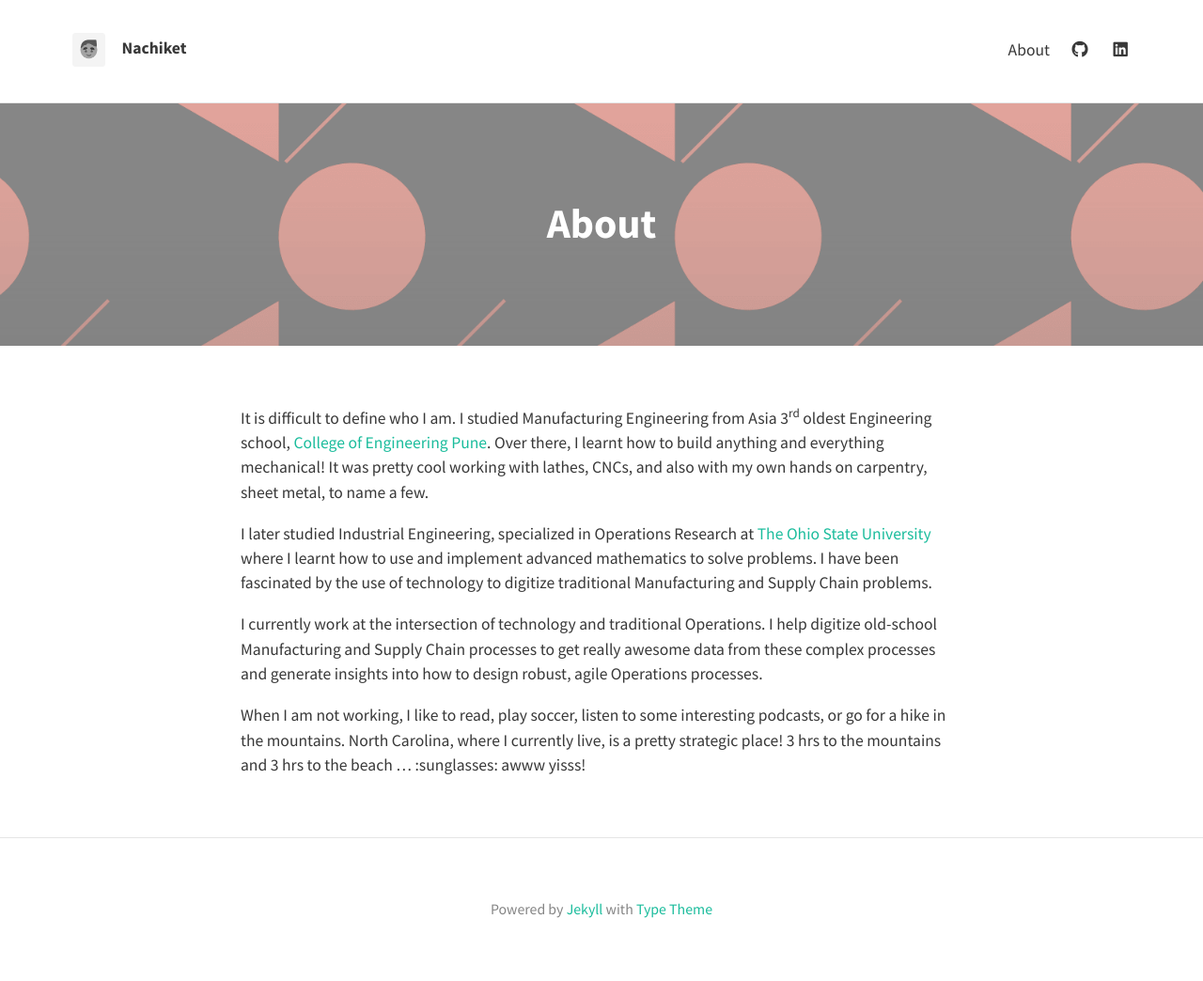
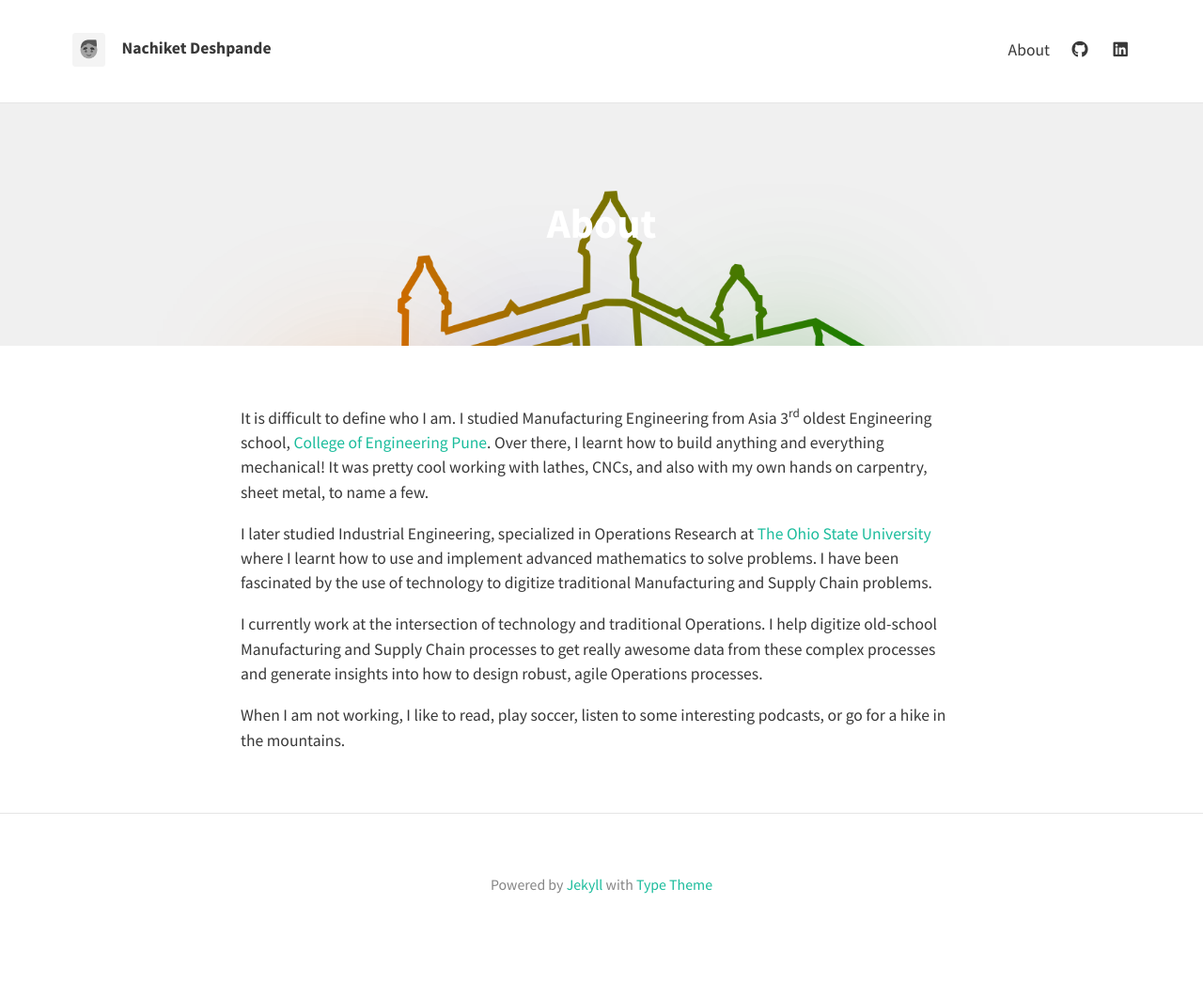
Before and after one commit to nachiketad/nachiketad.github.io, a Jekyll site: the page built from about.md, in a window 1280 px wide. Shown: the whole page at 94% size. Built offline with Jekyll 4.4.1, drawn with Linux system fonts in a browser that asks for light colours; nearby versions of some CDN libraries; after the commit the page ends 1018 px from its top, so only the background shows below that.

Commit message:
Added assets and tweaked it in config

```diff
--- a/_config.yml
+++ b/_config.yml
@@ -5,11 +5,11 @@ url: "https://nachiketad.github.io/"
 # THEME-SPECIFIC CONFIGURATION
 theme_settings:
   # Meta
-  title: Nachiket
+  title: Nachiket Deshpande
   avatar: assets/img/avatar.png
-  favicon: assets/favicon.ico
+  favicon: assets/img/iso1.png
   gravatar: # Email MD5 hash
-  description: "Nachiket Deshpande. Industrial Engineer, Supply Chain Management, Manufacturing, Data Science, Analytics, Program Management" # used by search engines
+  description: "Nachiket Deshpande. Industrial Engineer, Supply Chain Management, Manufacturing, Data Science, Analytics, Technical Program Management, Digital Supply Chain, Supply Chain Analytics, Industry 4.0" # used by search engines
 
   # Header and footer text
   header_text: >
--- a/about.md
+++ b/about.md
@@ -2,7 +2,7 @@
 layout: page
 title: About
 permalink: /about/
-feature-img: "assets/img/sample_feature_img_2.png"
+feature-img: "assets/img/Mumbai.png"
 ---
 
 It is difficult to define who I am. I studied Manufacturing Engineering from Asia 3<sup>rd</sup> oldest Engineering school, [College of Engineering Pune](https://www.coep.org.in/). Over there, I learnt how to build anything and everything mechanical! It was pretty cool working with lathes, CNCs, and also with my own hands on carpentry, sheet metal, to name a few.
@@ -11,4 +11,4 @@ I later studied Industrial Engineering, specialized in Operations Research at [T
 
 I currently work at the intersection of technology and traditional Operations. I help digitize old-school Manufacturing and Supply Chain processes to get really awesome data from these complex processes and generate insights into how to design robust, agile Operations processes.
 
-When I am not working, I like to read, play soccer, listen to some interesting podcasts, or go for a hike in the mountains. North Carolina, where I currently live, is a pretty strategic place! 3 hrs to the mountains and 3 hrs to the beach ... :sunglasses: awww yisss!
+When I am not working, I like to read, play soccer, listen to some interesting podcasts, or go for a hike in the mountains.
```
Also changed, not shown: assets/img/Mumbai.png (added), assets/img/iso1.png (added).
